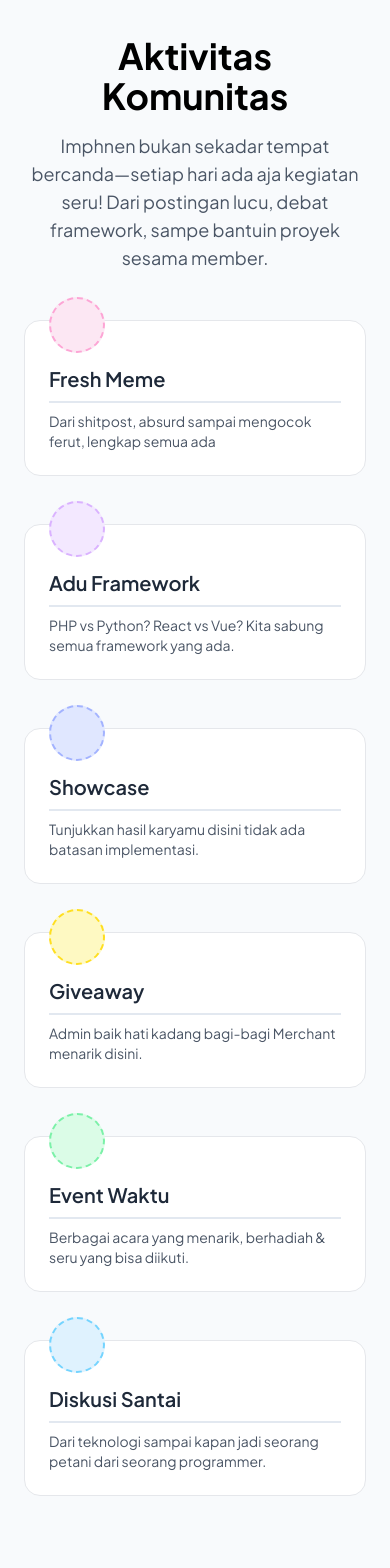
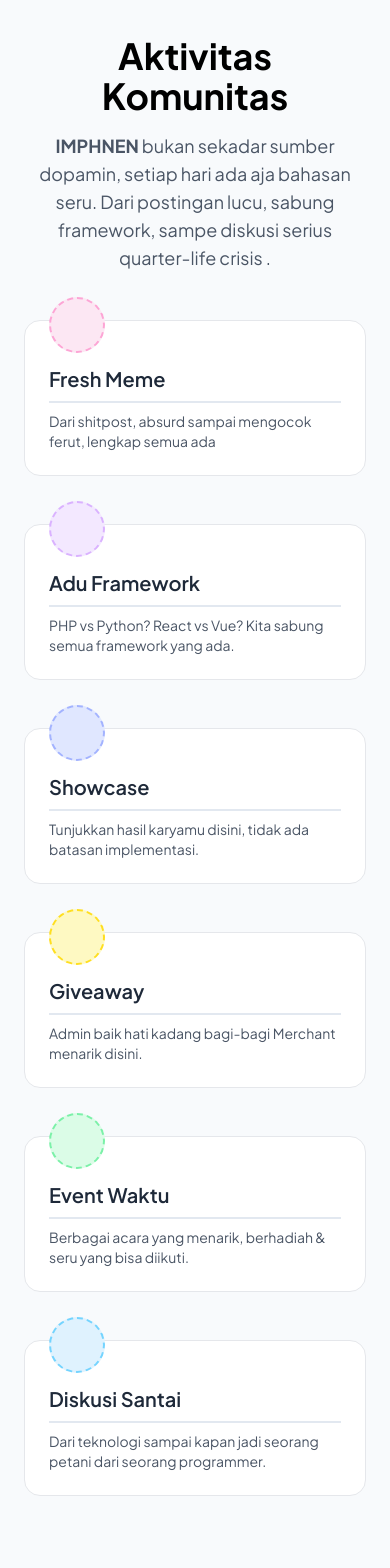
Before and after one commit to dwiwijaya/imphnen-website, a Next.js app: page / in a window 390 px wide. Shown: the part 1600-3168 px from the top of the page. Built offline with nearby package versions, Linux system fonts and the light colour scheme; some icons are missing.

Commit message:
improve copywriting

```diff
--- a/src/components/Activity.jsx
+++ b/src/components/Activity.jsx
@@ -26,7 +26,7 @@
         {
             icon: <PiRocketLight className="text-indigo-500" />,
             title: 'Showcase',
-            desc: 'Tunjukkan hasil karyamu disini tidak ada batasan implementasi.',
+            desc: 'Tunjukkan hasil karyamu disini, tidak ada batasan implementasi.',
             color: 'bg-indigo-100 border-indigo-300',
         },
         {
@@ -53,8 +53,8 @@
         <section id="activity" className="text-center pt-4">
             <h2 className="text-4xl font-bold mb-4">Aktivitas Komunitas</h2>
             <p className="text-lg mb-12 max-w-2xl mx-auto text-gray-600">
-                Imphnen bukan sekadar tempat bercanda—setiap hari ada aja kegiatan seru! Dari postingan lucu, debat framework,
-                sampe bantuin proyek sesama member.
+                <b>IMPHNEN</b> bukan sekadar sumber dopamin, setiap hari ada aja bahasan seru. Dari postingan lucu, sabung framework,
+                sampe diskusi serius quarter-life crisis .
             </p>
 
             <div className="grid grid-cols-1 sm:grid-cols-2 md:grid-cols-3 md:gap-y-8 gap-x-10 sm:gap-x-6 gap-y-12">
--- a/src/components/ContributeCard.jsx
+++ b/src/components/ContributeCard.jsx
@@ -20,7 +20,7 @@
                 <div className="absolute -bottom-10 right-0 w-40 h-40 bg-orange-500 opacity-30 rounded-full blur-2xl z-0" />
                 <div className="text-center md:text-left space-y-4 max-w-xl">
                     <div className="flex flex-row justify-center md:justify-start items-center md:items-start gap-2 md:gap-4">
-                        <h3 className="text-2xl font-bold text-gray-800">Dwi Wijaya</h3>
+                        <h3 className="text-lg sm:text-2xl font-bold text-gray-800">Dwi Wijaya</h3>
                         <span className="text-sm bg-blue-100 text-blue-600 font-medium px-3 py-1 rounded-full">
                             🚧 Open for Collab
                         </span>
--- a/src/components/FollowSection.jsx
+++ b/src/components/FollowSection.jsx
@@ -9,7 +9,7 @@
             name: "Server Discord",
             url: "https://discord.gg/YOUR_INVITE",
             icon: <FaDiscord size={36} className="text-white" />,
-            desc: "Tempat nongkrong online yang selalu rame, entah lagi ngobrol soal kode, ngeluh hidup, atau sekadar nyalain mic biar nggak sepi.",
+            desc: "Tempat nongkrong online, entah lagi ngobrol kodingan, ngeluh hidup, atau sekadar nyalain mic biar nggak sepi, tenang disini ga disirkelin.",
             type: "Gabung",
             badgeText: "76k+ anggota",
             bgIcon: "bg-indigo-500",
@@ -23,7 +23,7 @@
             name: "Grup Facebook",
             url: "https://www.facebook.com/groups/YOUR_FB_GROUP",
             icon: <FaFacebookF size={36} className="text-white" />,
-            desc: "Zona bebas judgement buat lo yang suka share meme absurd, screenshot error aneh, atau cuma pengen ngeluh betapa PHP masih hidup.",
+            desc: "Sumber dopamin utama para orang yang pengen jadi programmer handal yang gada motivasi selalu ada postingan menarik setiap hari.",
             type: "Gabung",
             badgeText: "150k+ anggota",
             bgIcon: "bg-blue-600",
@@ -51,7 +51,7 @@
             name: "Page Facebook",
             url: "https://www.facebook.com/YOUR_PAGE",
             icon: <FaFacebookF size={36} className="text-white" />,
-            desc: "Follow buat update receh, pengumuman penting (kadang nggak penting), dan giveaway random dari admin waras setengah.",
+            desc: "Follow buat update atau liat pengumuman penting (kadang nggak penting), dan giveaway random dari admin waras setengah.",
             type: "Ikuti",
             badgeText: "42k+ followers",
             bgIcon: "bg-blue-500",
@@ -69,7 +69,7 @@
         <section className="text-center pt-4">
             <h2 className="text-4xl font-extrabold mb-2 text-gray-800">Gabung & Ikuti Kami</h2>
             <p className="text-gray-600 text-lg mb-10 max-w-2xl mx-auto">
-                Yuk, ikut nimbrung bareng komunitas. Mau curhat, belajar, atau nyari hiburan? Kita ada tempatnya semua!
+                Yuk, ikut nimbrung bareng komunitas. Mau ngobrol, curhat, belajar, atau nyari hiburan? Kita ada tempatnya semua!
             </p>
 
             <div className="grid grid-cols-1 md:grid-cols-2 gap-6">
--- a/src/components/GithubOrgSection.jsx
+++ b/src/components/GithubOrgSection.jsx
@@ -25,7 +25,9 @@
             Lihat dan ikuti <span className="text-blue-500">GitHub</span> kami
           </h2>
           <p className="text-gray-700 text-lg mb-4 leading-relaxed">
-            Kami percaya pada semangat <span className="font-semibold text-sky-600">kolaborasi terbuka</span>. Organisasi GitHub kami berisi berbagai proyek open-source yang dikembangkan bersama komunitas.
+          Kami cinta FLOSS (Free/Libre and Open Source Software) — bukan cuma karena gratisan, tapi karena seru ngebangun bareng komunitas.
+
+Di organisasi GitHub kami, kamu bisa nemuin proyek-proyek open-source hasil kolaborasi bareng member. Mau kontribusi? Nambahin fitur? Atau cuma liat-liat sambil nyari inspirasi? Boleh banget.
           </p>
 
           <a
@@ -46,7 +48,7 @@
           {githubStatistics.map((stat, index) => (
             <div
               key={index}
-              className={`${stat.colorr} group relative  !bg-white border border-slate-200  rounded-2xl p-4 flex flex-col items-center text-center transition-all duration-300`}
+              className={`${stat.color} group relative  !bg-white border border-slate-200  rounded-2xl p-4 flex flex-col items-center text-center transition-all duration-300`}
             >
               <div className={`absolute -top-6 w-14 h-14 flex items-center justify-center`}>
                 <div className={`absolute w-full h-full border-2 border-dashed rounded-full ${stat.color} group-hover:animate-spin-slow`}></div>
--- a/src/components/TestimonialSection.jsx
+++ b/src/components/TestimonialSection.jsx
@@ -110,7 +110,7 @@
         <section id="testimony" className="text-center relative pt-4">
             <h2 className="text-3xl font-bold text-gray-800 mb-4">Testimoni Member</h2>
             <p className="text-gray-600 mb-8">
-                Kombinasi antara pengalaman receh dan serius dari para member setia.
+            Kisah nyata dari para pemalas produktif: ngoding dikit, fesnukan banyak. Tapi tetap keren (kadang).
             </p>
 
             {/* Tombol Prev */}
@@ -146,7 +146,7 @@
                                     <p className="text-sm text-gray-500">{t.role}</p>
                                 </div>
                             </div>
-                            <div className={`relative bg-blue-50 rounded-full  w-11 !h-11 flex items-center justify-center`}>
+                            <div className={`relative bg-blue-50 rounded-full  min-w-11 !h-11 flex items-center justify-center`}>
                                 <div className={`absolute w-full h-full border-2 border-dashed rounded-full border-blue-300 group-hover:animate-spin-slow`}></div>
                                 {/* Icon tetap diam */}
                                 <div className="text-xl z-10 !h-fit">
```
